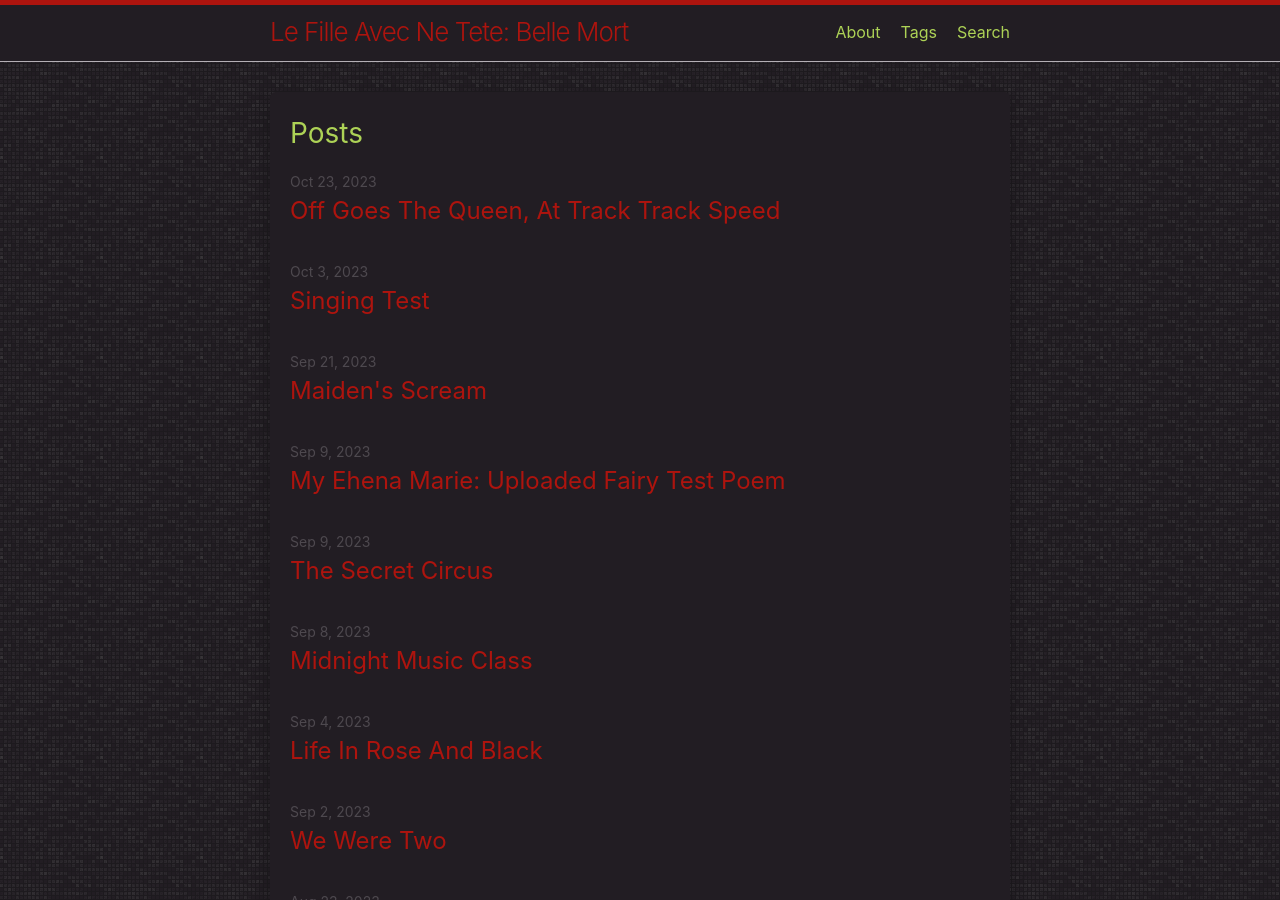
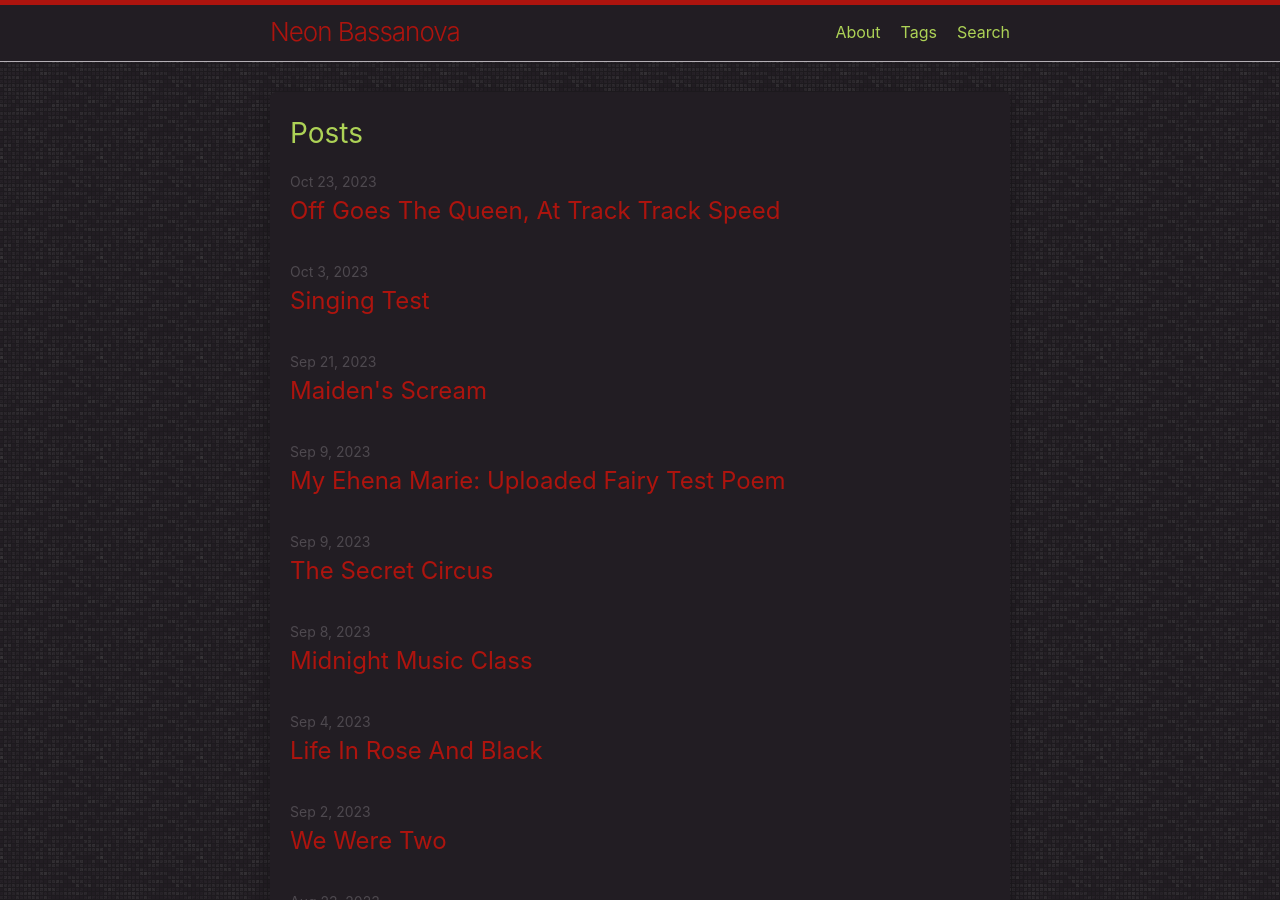
Before and after one commit to LWFlouisa/NewPoetry, a Jekyll site: the page built from index.md, in a window 1280 px wide and 900 px high. Built offline with Jekyll 4.4.1, drawn with Linux system fonts in a browser that asks for light colours; comment, search, counter and statistics services are not loaded; some of the changed text lies outside the part shown.

Commit message:
Update _config.yml

```diff
--- a/_config.yml
+++ b/_config.yml
@@ -1,4 +1,4 @@
-title: "Le Fille Avec Ne Tete: Belle Mort"
+title: "Neon Bassanova"
 author: "S.R Weaver"
 email: yjsybhvfn@tznvy.pbz
 description: > # this means to ignore newlines until "show_exerpts:"
```
